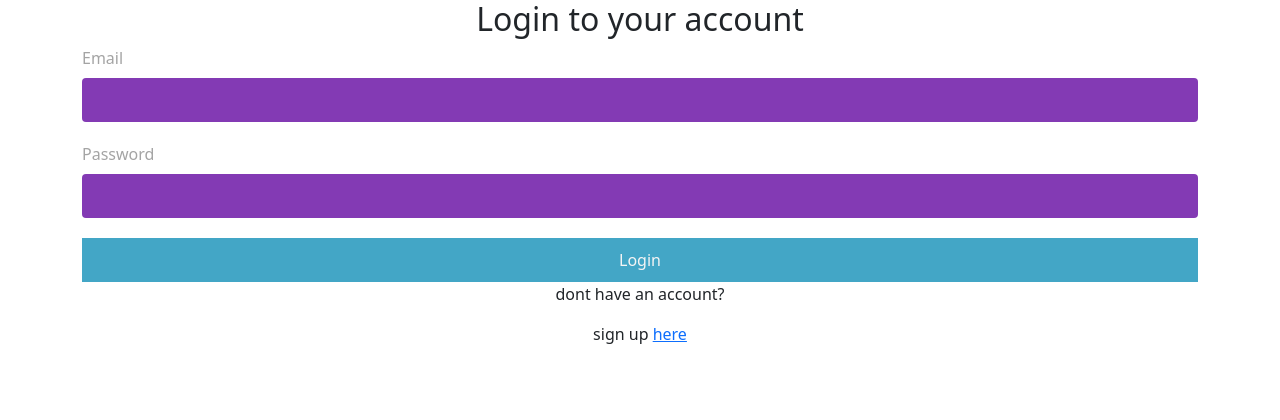
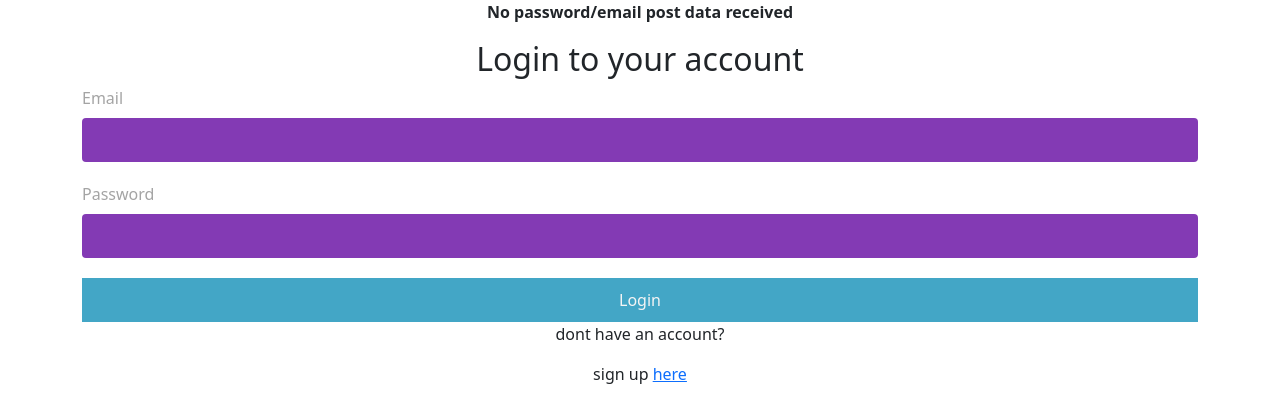
Before and after one commit to hamnerben/InstaFetch, a Django app: page /instafetch/index in a window 1280 px wide. Shown: the top 420 px of the page. Run offline with Django 4.2, Linux system fonts and the light colour scheme.

Commit message:
fixed login view

```diff
--- a/instafetcher/instafetch/templates/instafetch/login.html
+++ b/instafetcher/instafetch/templates/instafetch/login.html
@@ -13,6 +13,8 @@
     <div class="center, container">
             <form method="post" action="{% url 'instafetch:index' %}">
                 {% csrf_token %}
+                {% if error_message %}<p><strong>{{ error_message }}</strong></p>
+                {% endif %}
                 <h2>Login to your account</h2>
 
                 <div class="input-parent">
--- a/instafetcher/instafetch/views.py
+++ b/instafetcher/instafetch/views.py
@@ -11,18 +11,18 @@ def index(request):
         password = request.POST['password']
         context = {'email': email}
     except:  # no email and/or password post data received
-        context = {'message': 'No password/email post data received'}
+        context = {'error_message': 'No password/email post data received'}
         return render(request, 'instafetch/login.html', context)
 
     try:  # get the user object
         userObj = User.objects.get(email=email)
     except:
-        context = {'message': f'No such user {email} exists'}
+        context = {'error_message': f'No such user {email} exists'}
         return render(request, 'instafetch/login.html', context)
 
 
     if(not userObj.password == password):  # email and password don't match
-        context = {'message': f'Incorrect password for user {email}'}
+        context = {'error_message': f'Incorrect password for user {email}'}
         return render(request, 'instafetch/login.html', context)
     else:
         context ={'pages': Page.objects.filter(user=userObj)
```
